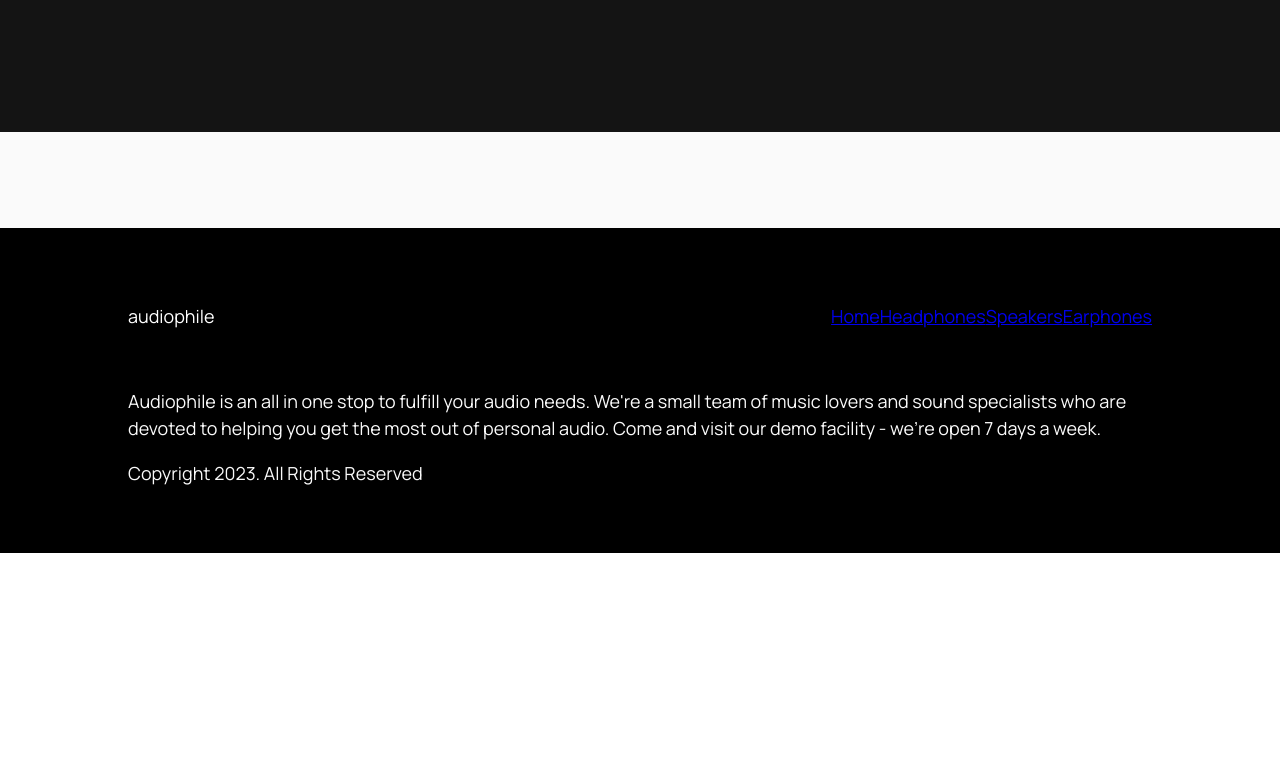
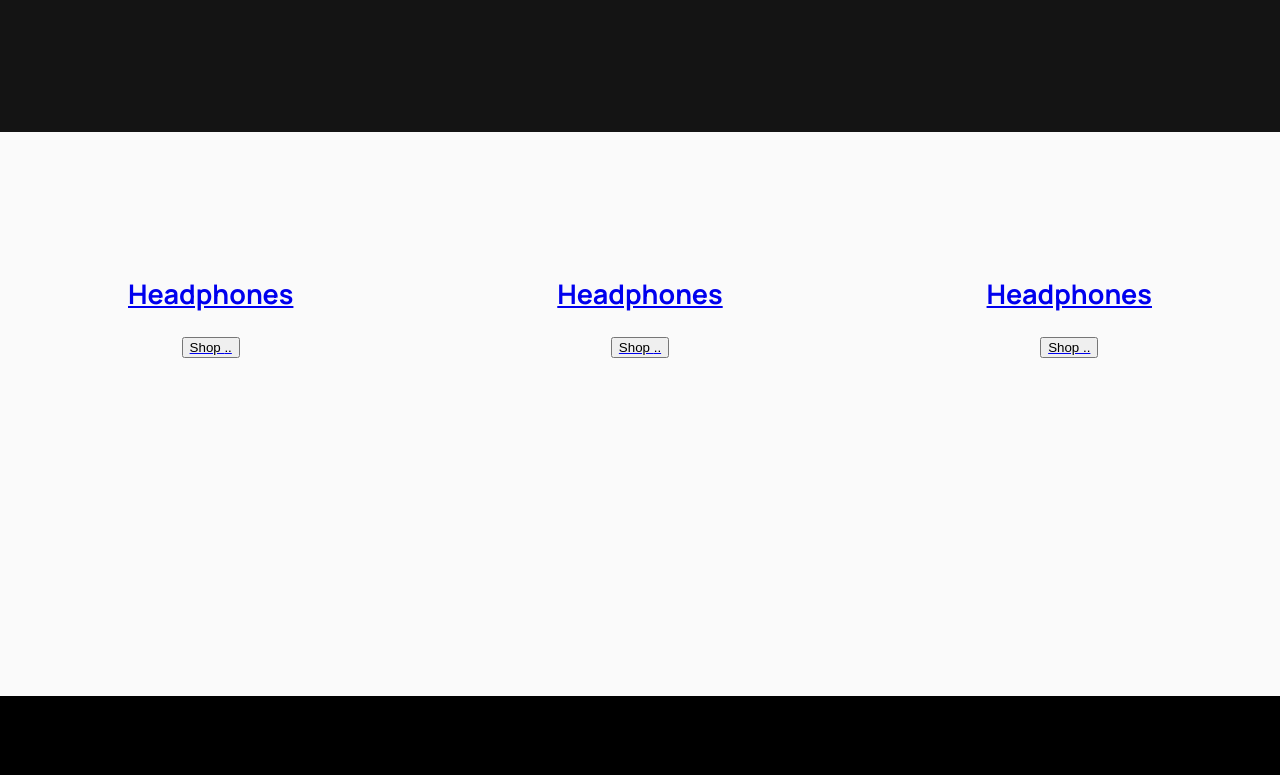
Before and after one commit to mkreive/audiophile, a React (Create React App) app: page / in a window 1280 px wide. Shown: the part 598-1373 px from the top of the page. Before the commit the page ends 1151 px from the top, so only its background shows below. Built offline with nearby package versions, Linux system fonts and the light colour scheme.

Commit message:
hero layout done

```diff
--- /dev/null
+++ b/src/components/ShopLinks/ShopLink.jsx
@@ -0,0 +1,18 @@
+import classNames from 'classnames/bind';
+import { Link } from 'react-router-dom';
+import styles from './shop-links.module.scss';
+
+const cn = classNames.bind(styles);
+
+export default function ShopLink() {
+  return (
+    <Link className={cn('card')}>
+      <img src='' alt='' />
+      <h2>Headphones</h2>
+      <button>
+        Shop <span>..</span>
+      </button>
+      <div className={cn('card__background')}></div>
+    </Link>
+  );
+}
--- /dev/null
+++ b/src/components/ShopLinks/ShopLinks.jsx
@@ -0,0 +1,15 @@
+import classNames from 'classnames/bind';
+import styles from './shop-links.module.scss';
+import ShopLink from './ShopLink';
+
+const cn = classNames.bind(styles);
+
+export default function ShopLinks() {
+  return (
+    <div className={cn('container')}>
+      <ShopLink />
+      <ShopLink />
+      <ShopLink />
+    </div>
+  );
+}
--- /dev/null
+++ b/src/components/ShopLinks/index.js
@@ -0,0 +1 @@
+export { default as Hero } from './ShopLinks';
--- /dev/null
+++ b/src/components/ShopLinks/shop-links.module.scss
@@ -0,0 +1,19 @@
+.container {
+  display: flex;
+  width: 100%;
+  justify-content: space-between;
+  margin-bottom: 4.8rem;
+}
+
+.card {
+  position: relative;
+  height: 30rem;
+  display: flex;
+  flex-direction: column;
+  align-items: center;
+
+  &__backgorund {
+    position: absolute;
+    background-color: red;
+  }
+}
--- a/src/components/index.js
+++ b/src/components/index.js
@@ -1,2 +1,3 @@
 export * from './Button';
 export * from './Hero';
+export * from './ShopLinks';
--- /dev/null
+++ b/src/layouts/MainLayout/MainLayout.jsx
@@ -0,0 +1,13 @@
+import classNames from 'classnames/bind';
+import styles from './main-layout.module.scss';
+import PropTypes from 'prop-types';
+
+const cn = classNames.bind(styles);
+
+export default function MainLayout({ children }) {
+  return <div className={cn('container')}>{children}</div>;
+}
+
+MainLayout.propTypes = {
+  children: PropTypes.oneOfType([PropTypes.array, PropTypes.element]),
+};
--- /dev/null
+++ b/src/layouts/MainLayout/index.js
@@ -0,0 +1 @@
+export { default as MainLayout } from './MainLayout';
--- /dev/null
+++ b/src/layouts/MainLayout/main-layout.module.scss
@@ -0,0 +1,9 @@
+.container {
+  margin-top: 12rem;
+  width: 80%;
+  position: relative;
+  display: flex;
+  flex-direction: column;
+  gap: 12rem;
+  align-items: center;
+}
--- a/src/pages/HomePage/HomePage.jsx
+++ b/src/pages/HomePage/HomePage.jsx
@@ -1,6 +1,8 @@
 import classNames from 'classnames/bind';
 import styles from './home-page.module.scss';
 import { Hero } from '../../components/Hero';
+import MainLayout from '../../layouts/MainLayout/MainLayout';
+import ShopLinks from '../../components/ShopLinks/ShopLinks';
 
 const cn = classNames.bind(styles);
 
@@ -8,9 +10,11 @@ export default function HomePage() {
   return (
     <div className={cn('container')}>
       <Hero />
-      {/* <ShopLinks /> */}
-      {/* <ProductHighlightSection /> */}
-      {/* <Article /> */}
+      <MainLayout>
+        <ShopLinks />
+        {/* <ProductHighlightSection /> */}
+        {/* <Article /> */}
+      </MainLayout>
     </div>
   );
 }
--- a/src/sass/variables.scss
+++ b/src/sass/variables.scss
@@ -21,10 +21,13 @@
   --border-radius-medium: 0.5rem;
 
   /* TYPOGRAPHY */
+  --font-size-xsmall: 1.3rem;
+  --font-size-small: 1.4rem;
   --font-size-base: 1.8rem;
-  --font-size-heading-big: 4.8rem;
-  --font-size-heading-medium: 3.2rem;
-  --font-size-heading-small: 2rem;
+  --font-size-regular: 2.8rem;
+  --font-size-large: 3.2rem;
+  --font-size-xlarge: 4rem;
+  --font-size-largest: 5.6rem;
   --font-weight-regular: 400;
   --font-weight-bold: 700;
   --font-family: 'Manrope', sans-serif;
```
